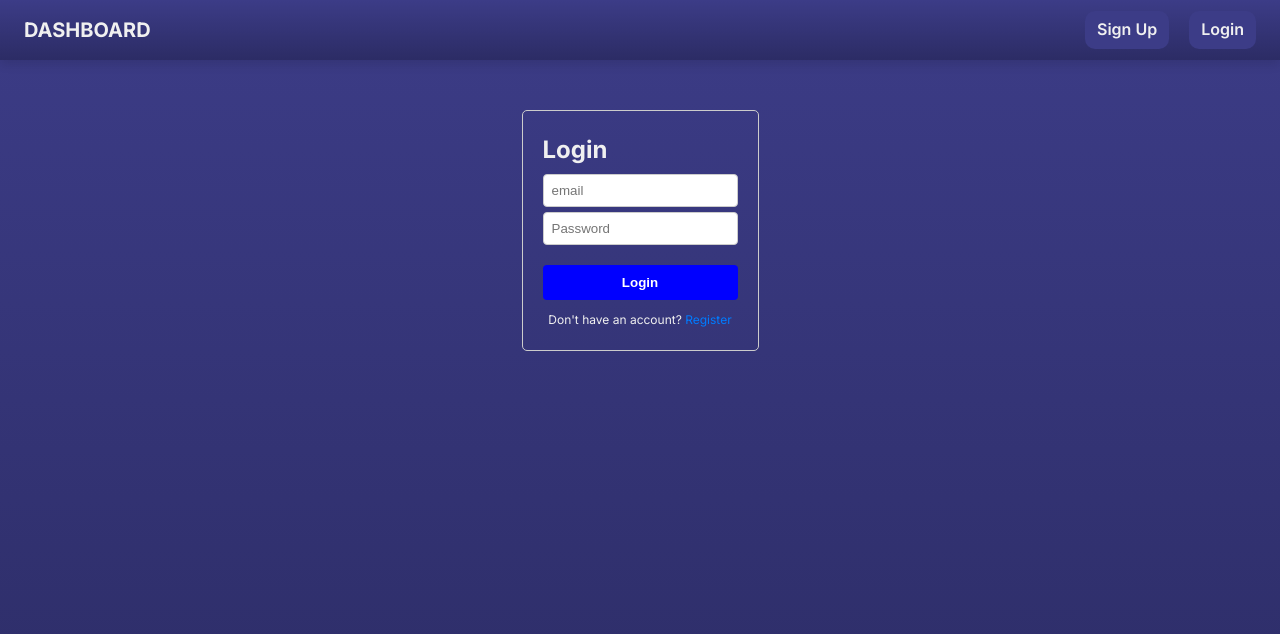
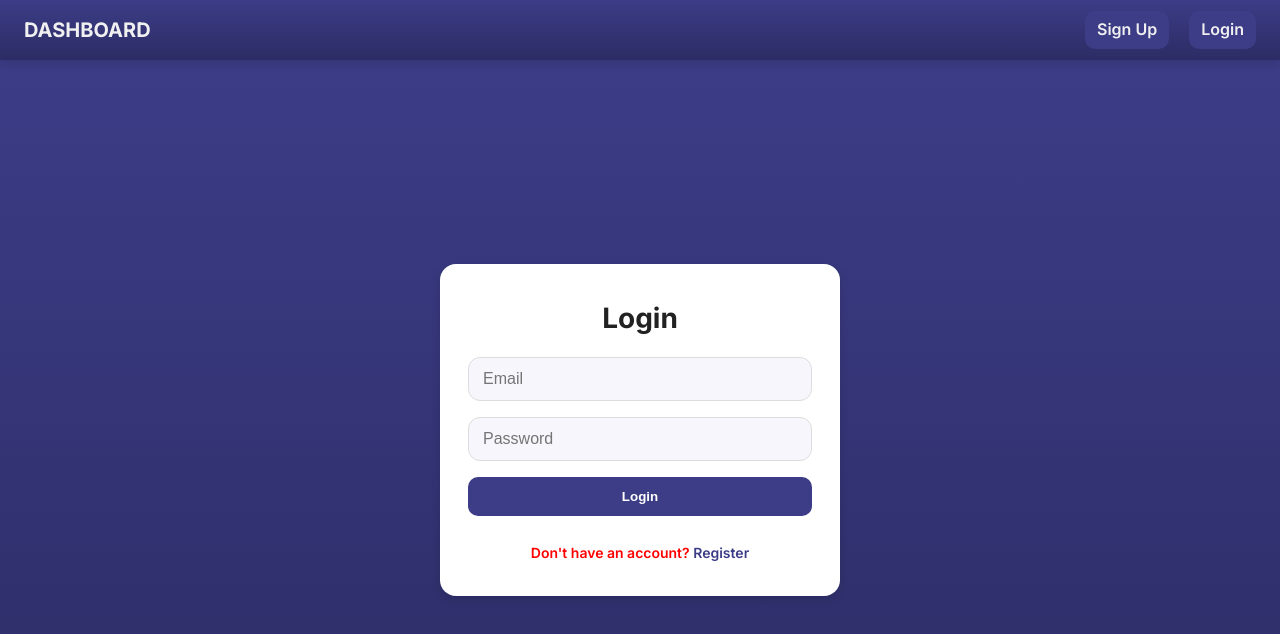
Before and after one commit to Konstantin-Lozanovski/Calorie-Tracker, a React (Vite) app in the folder frontend/: page /login in a window 1280 px wide. Shown: the top 634 px of the page. Built offline with nearby package versions, Linux system fonts and the light colour scheme.

Commit message:
Better Styling for auth forms

```diff
--- a/frontend/src/components/LoginForm.jsx
+++ b/frontend/src/components/LoginForm.jsx
@@ -15,7 +15,7 @@ const LoginForm = ({onSubmit}) => {
       <h2>Login</h2>
       <input
         type='email'
-        placeholder='email'
+        placeholder='Email'
         value={email}
         onChange={(e) => setEmail(e.target.value)}
         required
--- a/frontend/src/components/SignupForm.jsx
+++ b/frontend/src/components/SignupForm.jsx
@@ -22,14 +22,14 @@ function SignupForm({ handleSignup }) {
       <h2>Register</h2>
       <input
         type='email'
-        placeholder='email'
+        placeholder='Email'
         value={email}
         onChange={(e) => setEmail(e.target.value)}
         required
       />
       <input
         type='text'
-        placeholder='username'
+        placeholder='Username'
         value={username}
         onChange={(e) => setUsername(e.target.value)}
         required
--- a/frontend/src/css/auth.css
+++ b/frontend/src/css/auth.css
@@ -1,44 +1,120 @@
+:root {
+    --color-bg: #3c3c87;
+    --color-bg-dark: #2c2c65;
+
+    --color-card-bg: #ffffff;
+    --color-card-bg-alt: #f6f6fc;
+
+    --color-text-dark: #222;
+    --color-text-light: #f0f0f0;
+
+    --color-primary: #3c3c87;
+    --color-primary-light: #6b6bd1;
+
+    --radius-lg: 16px;
+    --radius-md: 12px;
+    --radius-sm: 10px;
+
+    --shadow-md: 0 4px 10px rgba(0, 0, 0, 0.12);
+    --shadow-lg: 0 6px 15px rgba(0, 0, 0, 0.14);
+}
+
+/* Center container */
 .auth-container {
     display: flex;
     justify-content: center;
     align-items: center;
-    margin-top: 50px;
+    min-height: calc(100vh - 60px);
+    background: linear-gradient(180deg, var(--color-bg) 0%, var(--color-bg-dark) 100%);
+    padding: 40px 24px;
 }
 
-.auth-container > form {
+/* Form card */
+.auth-container form {
+    background: var(--color-card-bg);
+    color: var(--color-text-dark);
+    padding: 32px 28px;
+    border-radius: var(--radius-lg);
+    box-shadow: var(--shadow-md);
     display: flex;
     flex-direction: column;
-    grid-area: 10px;
-    padding: 20px;
-    border: 1px solid #ccc;
-    border-radius: 5px;
+    gap: 16px;
+    width: 100%;
+    max-width: 400px;
+    transition: transform 0.15s ease, box-shadow 0.15s ease;
 }
 
-.auth-container > form > input {
-    padding: 8px;
-    border: 1px solid #ccc;
-    border-radius: 4px;
-    margin-top: 5px;
+.auth-container form:hover {
+    transform: translateY(-3px) scale(1.01);
+    box-shadow: var(--shadow-lg);
 }
 
-.auth-container > form > button {
-    padding: 10px;
-    background-color: blue;
-    color: white;
-    border-radius: 4px;
-    cursor: pointer;
-    margin-top: 20px;
+/* Form heading */
+.auth-container h2 {
+    text-align: center;
+    margin: 0;
+    font-size: 28px;
+    color: var(--color-text-dark);
 }
 
+/* Inputs */
+.auth-container input {
+    padding: 12px 14px;
+    border: 1px solid #ddd;
+    border-radius: var(--radius-md);
+    font-size: 16px;
+    background: var(--color-card-bg-alt);
+    color: var(--color-text-dark);
+    transition: border 0.15s ease, box-shadow 0.15s ease;
+    cursor: text;
+}
+
+.auth-container input:focus {
+    outline: none;
+    border-color: var(--color-primary);
+    box-shadow: 0 0 6px var(--color-primary-light);
+    background: #f0f0ff; /* light tint so border stands out */
+}
+
+/* Buttons */
+.auth-container button {
+    padding: 12px 16px;
+    border-radius: var(--radius-sm);
+    border: none;
+    background: var(--color-primary);
+    color: #fff;
+    font-weight: 600;
+    cursor: pointer;
+    transition: background 0.15s ease, transform 0.1s ease;
+}
+
+.auth-container button:hover {
+    background: var(--color-primary-light);
+    transform: translateY(-2px);
+}
+
+.auth-container button:active {
+    transform: translateY(0);
+}
+
+/* Error messages */
+.auth-container p {
+    text-align: center;
+    color: red;
+    font-weight: 600;
+}
+
+/* Redirect links */
 .link-redirect {
     text-align: center;
+    font-size: 14px;
     margin-top: 10px;
-    font-size: 12px;
 }
 
 .link-redirect a {
-    color: #007bff;
+    color: var(--color-primary);
     text-decoration: none;
+    font-weight: 600;
 }
 
 .link-redirect a:hover {
--- a/frontend/src/pages/Login.jsx
+++ b/frontend/src/pages/Login.jsx
@@ -26,7 +26,7 @@ const LoginPage = ({user, setUser}) => {
 
   return (
     <div className='auth-container'>
-      {error && <p style={{color: "red"}}>{error}</p>}
+      {error && <p>{error}</p>}
       <LoginForm onSubmit={handleLogin}/>
     </div>
   )
--- a/frontend/src/pages/Signup.jsx
+++ b/frontend/src/pages/Signup.jsx
@@ -26,7 +26,7 @@ function Signup({user, setUser}) {
 
   return (
     <div className='auth-container'>
-      {error && <p style={{color: "red"}}>{error}</p>}
+      {error && <p>{error}</p>}
       <SignupForm handleSignup={handleSignup}/>
     </div>
   )
```
